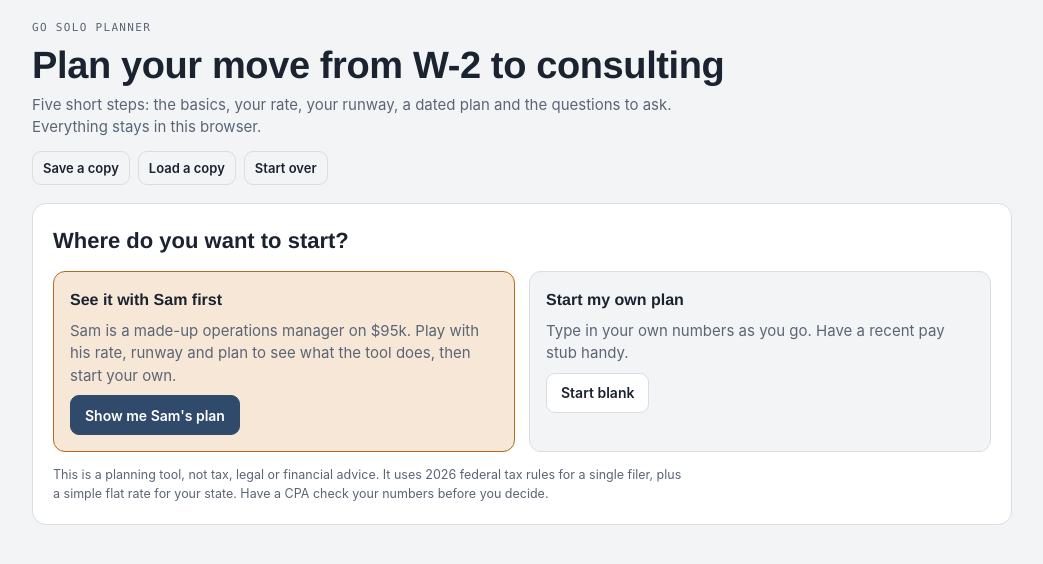
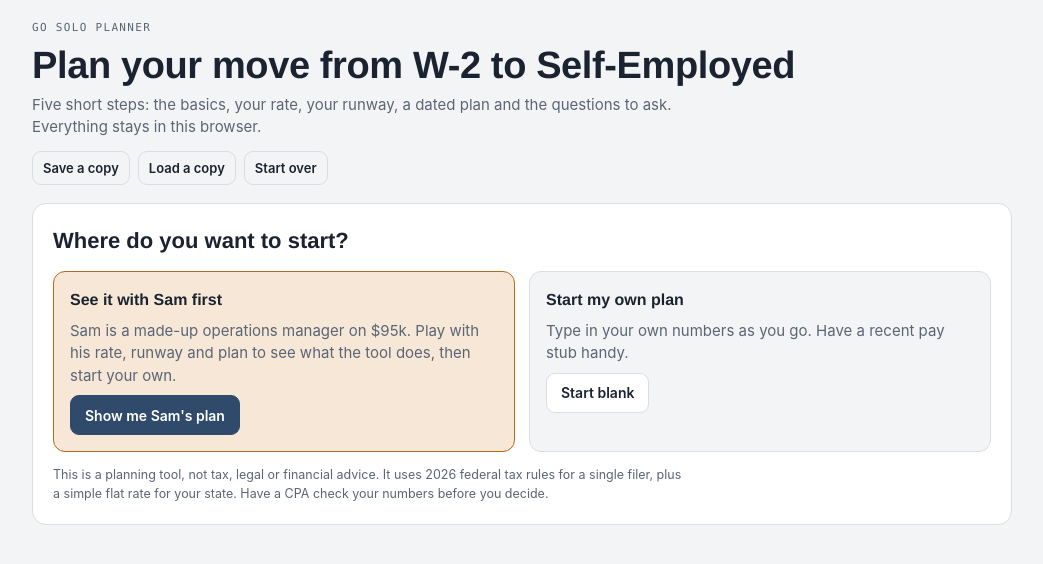
Before and after one commit to bbciii66/go-solo-planner, a plain HTML site: page index.html in a window 1280 px wide. Shown: the whole page, without its empty margins (118-1161 px from the left). Drawn offline with Linux system fonts and the light colour scheme.

Commit message:
Headline: W-2 to Self-Employed
Co-Authored-By: Claude Opus 5.5 <noreply@anthropic.com>
Claude-Session: https://claude.ai/code/session_017NNyHzneqMdz7gTRYuMrbp

```diff
--- a/index.html
+++ b/index.html
@@ -143,7 +143,7 @@ tr.grand td{font-weight:700;background:var(--steel-soft)}
   <header class="top">
     <div>
       <div class="eyebrow">Go Solo Planner</div>
-      <h1 id="title">Plan your move from W-2 to consulting</h1>
+      <h1 id="title">Plan your move from W-2 to Self-Employed</h1>
       <p class="sub">Five short steps: the basics, your rate, your runway, a dated plan and the questions to ask. Everything stays in this browser.</p>
     </div>
     <div class="toolbar noprint">
```
